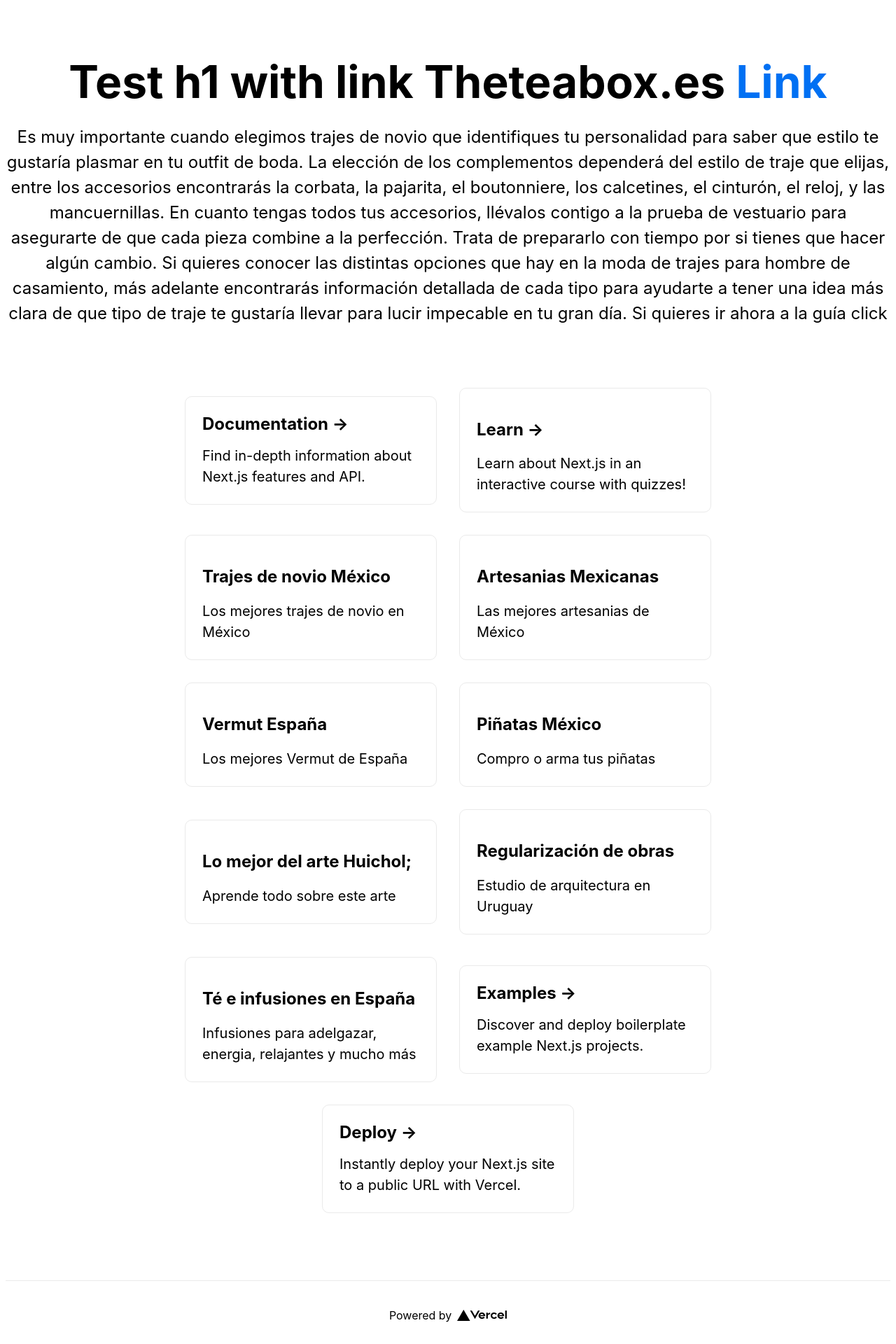
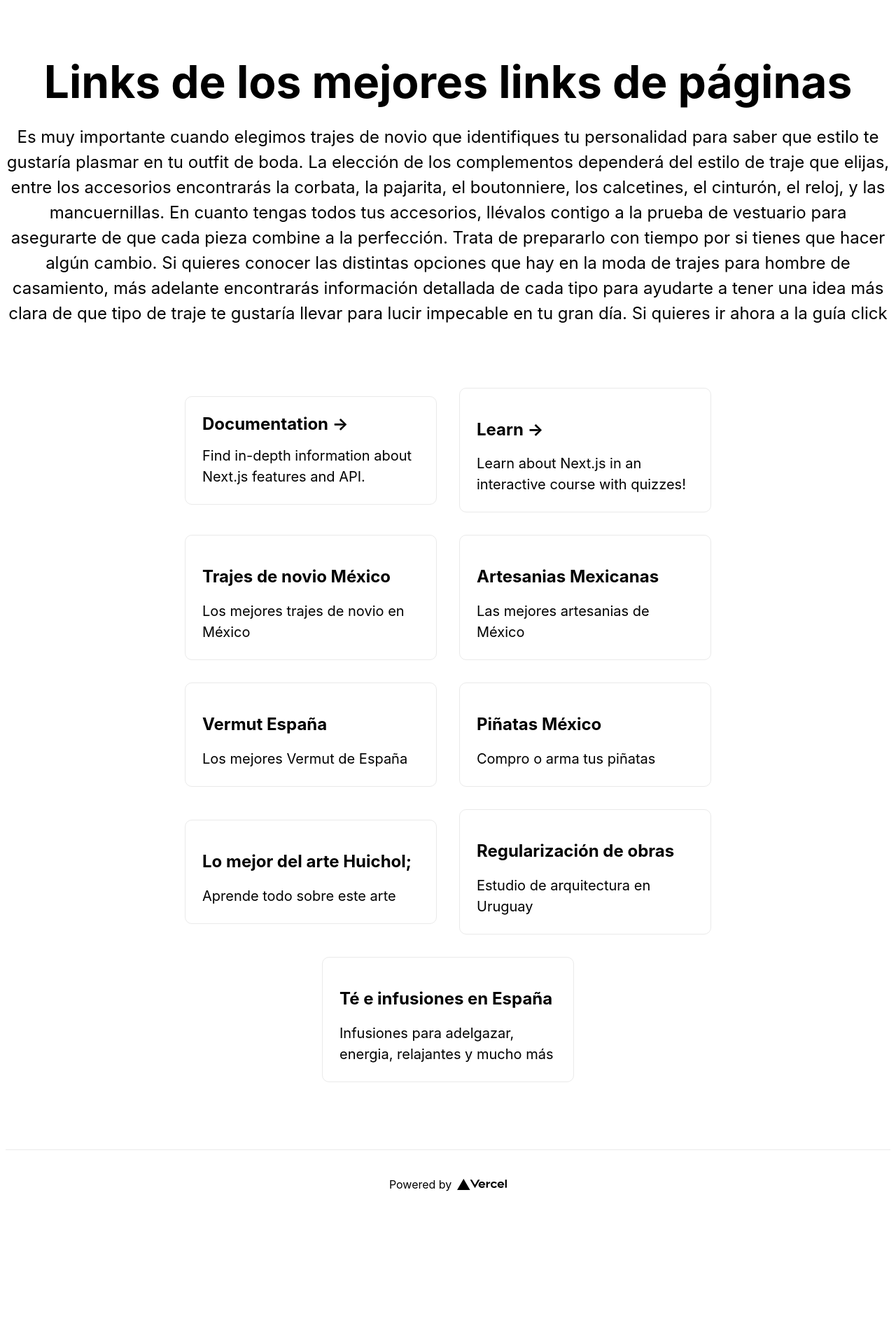
Before and after one commit to ppietro21/nextjs, a Next.js app: page / in a window 1280 px wide. Shown: the top 1920 px of the page at 70% size. After the commit the page ends 1742 px from the top, so only its background shows below. Built offline with nearby package versions, Linux system fonts and the light colour scheme.

Commit message:
Update index.js

```diff
--- a/pages/index.js
+++ b/pages/index.js
@@ -5,13 +5,13 @@ export default function Home() {
   return (
     <div className={styles.container}>
       <Head>
-        <title>Create Next App</title>
+        <title>Los mejores links de páginas</title>
         <link rel="icon" href="/favicon.ico" />
       </Head>
 
       <main className={styles.main}>
         <h1 className={styles.title}>
-          Test h1 with link Theteabox.es <a href="https://theteabox.es">Link</a>
+          Links de los mejores links de páginas
         </h1>
 
         <p className={styles.description}>
@@ -64,23 +64,6 @@ Si quieres conocer las distintas opciones que hay en la moda de trajes para homb
             <p>Infusiones para adelgazar, energia, relajantes y mucho más</p>
           </a>
 
-          <a
-            href="https://github.com/vercel/next.js/tree/master/examples"
-            className={styles.card}
-          >
-            <h3>Examples &rarr;</h3>
-            <p>Discover and deploy boilerplate example Next.js projects.</p>
-          </a>
-
-          <a
-            href="https://vercel.com/import?filter=next.js&utm_source=create-next-app&utm_medium=default-template&utm_campaign=create-next-app"
-            className={styles.card}
-          >
-            <h3>Deploy &rarr;</h3>
-            <p>
-              Instantly deploy your Next.js site to a public URL with Vercel.
-            </p>
-          </a>
         </div>
       </main>
 
```
